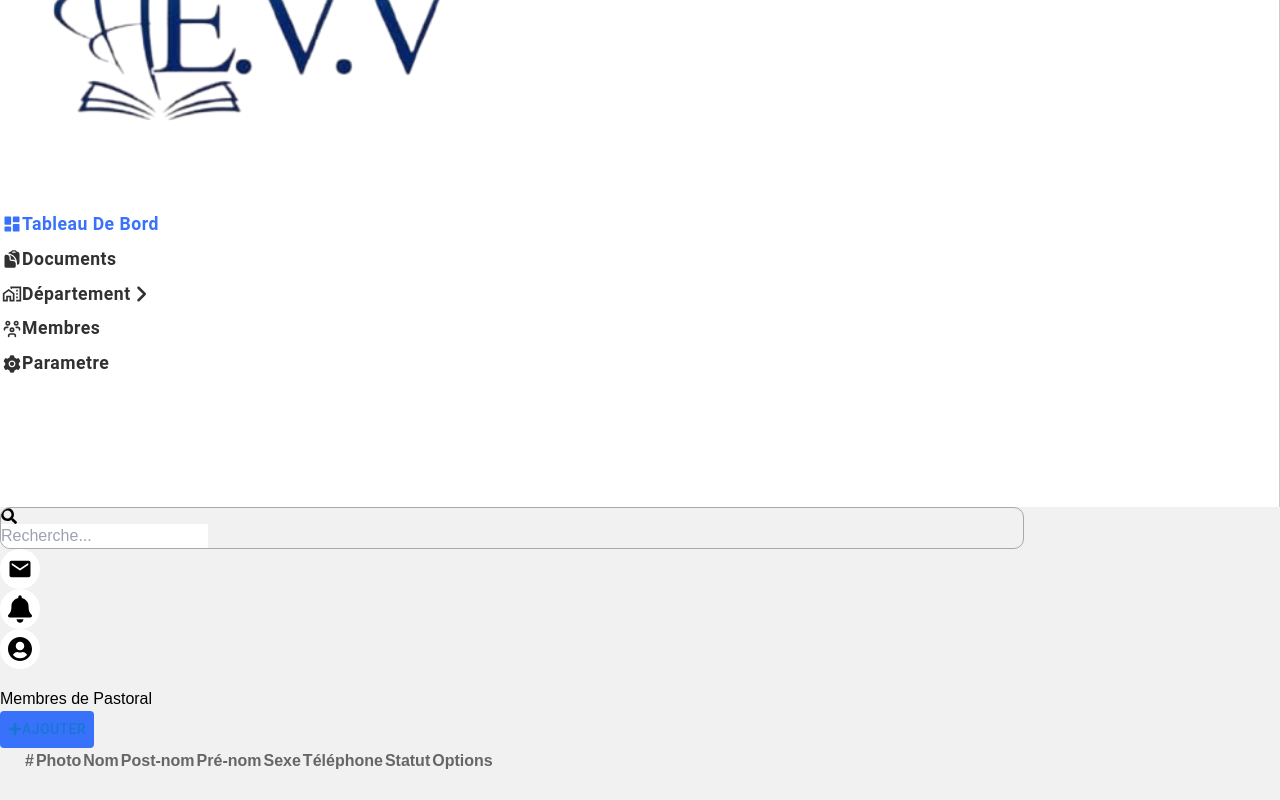
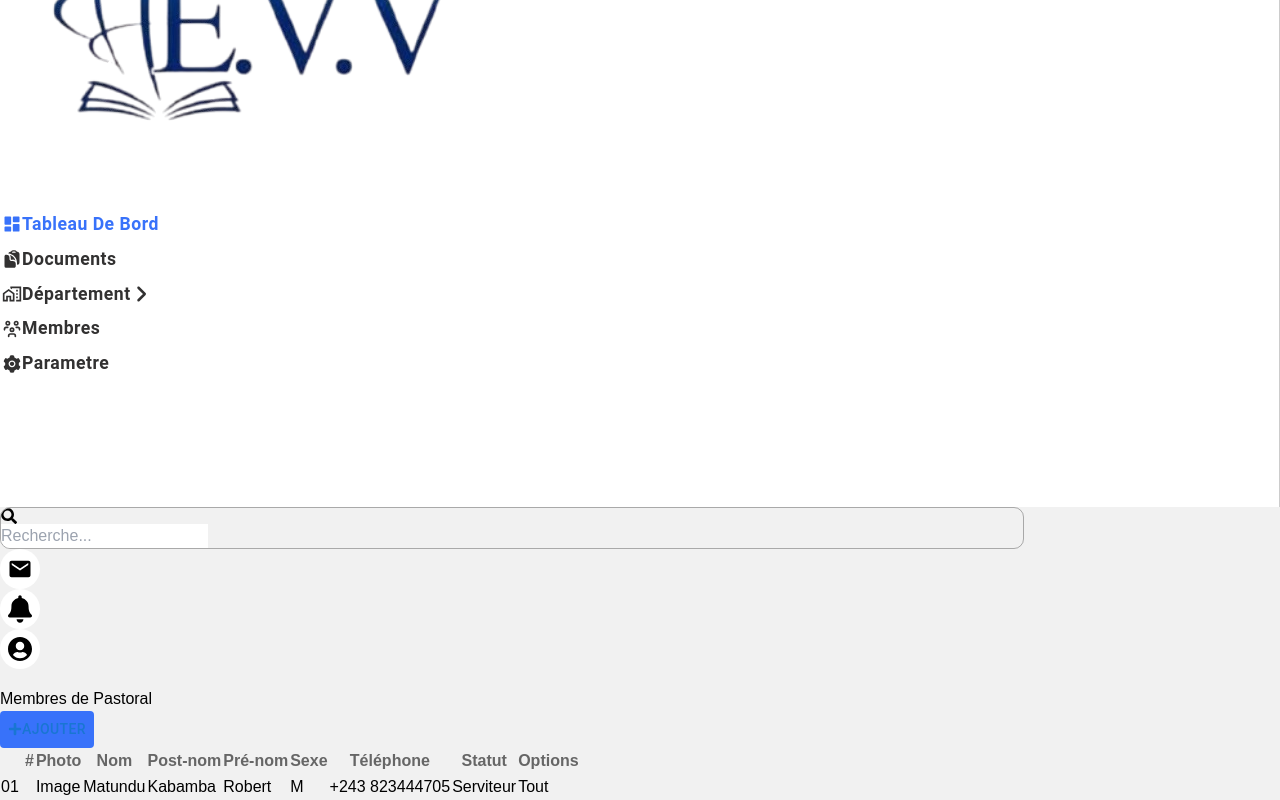
Before and after one commit to rovertnet/evv_ap, a React (Vite) app in the folder documents/: page /depart/past in a window 1280 px wide. Shown: the part 293-1093 px from the top of the page. Before the commit the page ends 1067 px from the top, so only its background shows below. Built offline with nearby package versions, Linux system fonts and the light colour scheme.

Commit message:
last commit

```diff
--- a/documents/src/components/depart/departs/TablePast.jsx
+++ b/documents/src/components/depart/departs/TablePast.jsx
@@ -19,6 +19,20 @@ export default function TablePast() {
                 <th>Options</th>
               </tr>
             </thead>
+
+            <tbody>
+              <tr>
+                <td>01</td>
+                <td>Image</td>
+                <td>Matundu</td>
+                <td>Kabamba</td>
+                <td>Robert</td>
+                <td>M</td>
+                <td>+243 823444705</td>
+                <td>Serviteur</td>
+                <td>Tout</td>
+              </tr>
+            </tbody>
           </table>
         </div>
       </div>
```
